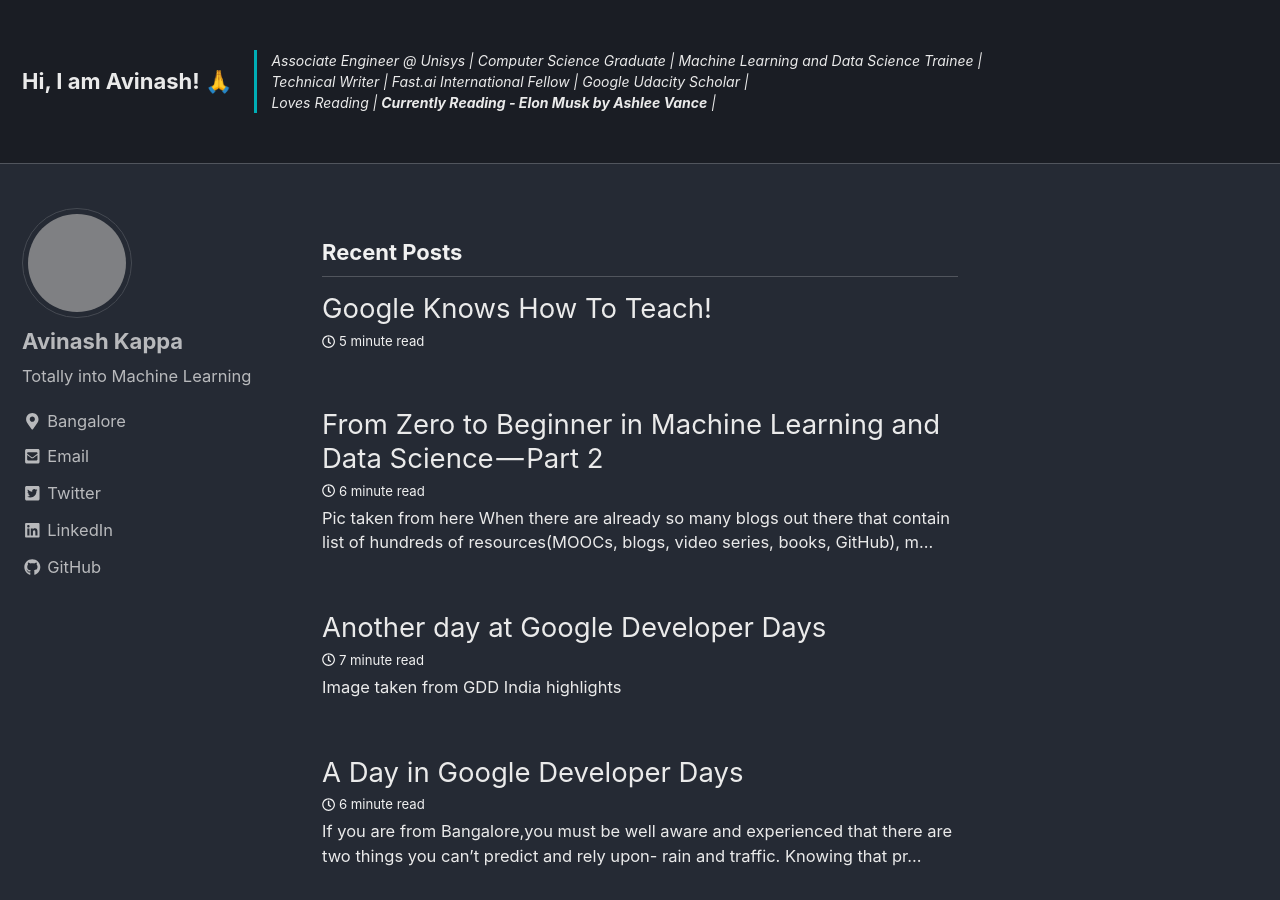
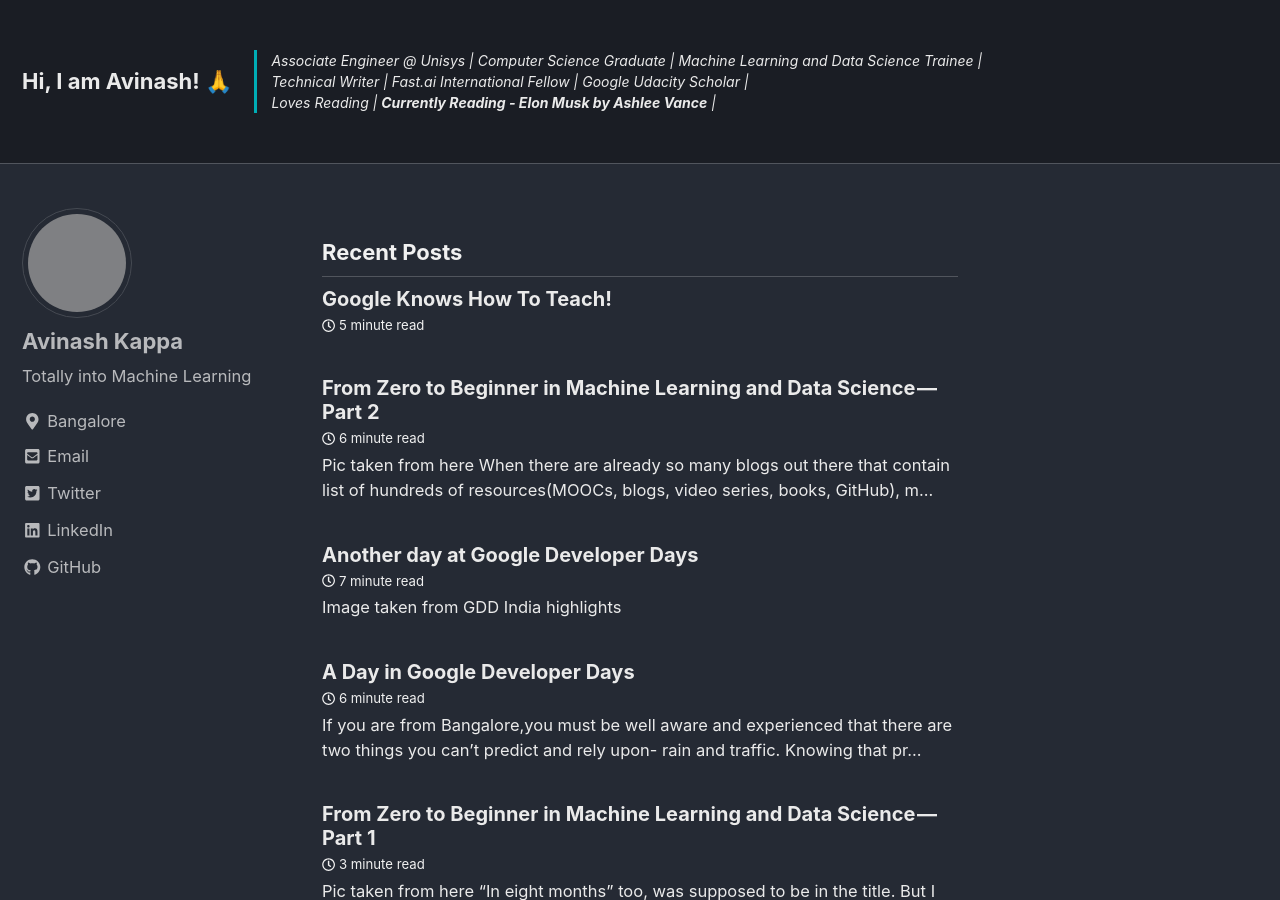
Before and after one commit to theimgclist/theimgclist.github.io, a Jekyll site: the page built from index.html, in a window 1280 px wide and 900 px high. Built offline with Jekyll 4.4.1, drawn with Linux system fonts in a browser that asks for light colours; nearby versions of some CDN libraries; the list of posts is cut into pages by our own code; grey boxes are pictures that could not be loaded.

Commit message:
Modified post titles size

```diff
--- a/_includes/archive-single.html
+++ b/_includes/archive-single.html
@@ -23,7 +23,7 @@
           alt="">
       </div>
     {% endif %}
-    <h2 class="archive__item-title" itemprop="headline">
+    <h2 class="archive__item-title" itemprop="headline" style="font-size: 20px;">
       {% if post.link %}
         <a href="{{ post.link }}">{{ title }}</a> <a href="{{ post.url | absolute_url }}" rel="permalink"><i class="fas fa-link" aria-hidden="true" title="permalink"></i><span class="sr-only">Permalink</span></a>
       {% else %}
--- a/_sass/minimal-mistakes/_archive.scss
+++ b/_sass/minimal-mistakes/_archive.scss
@@ -39,7 +39,6 @@
   a {
     color: inherit;
 	text-decoration: none !important;
-	font-weight: normal;
   }
 
   a + a {
```
